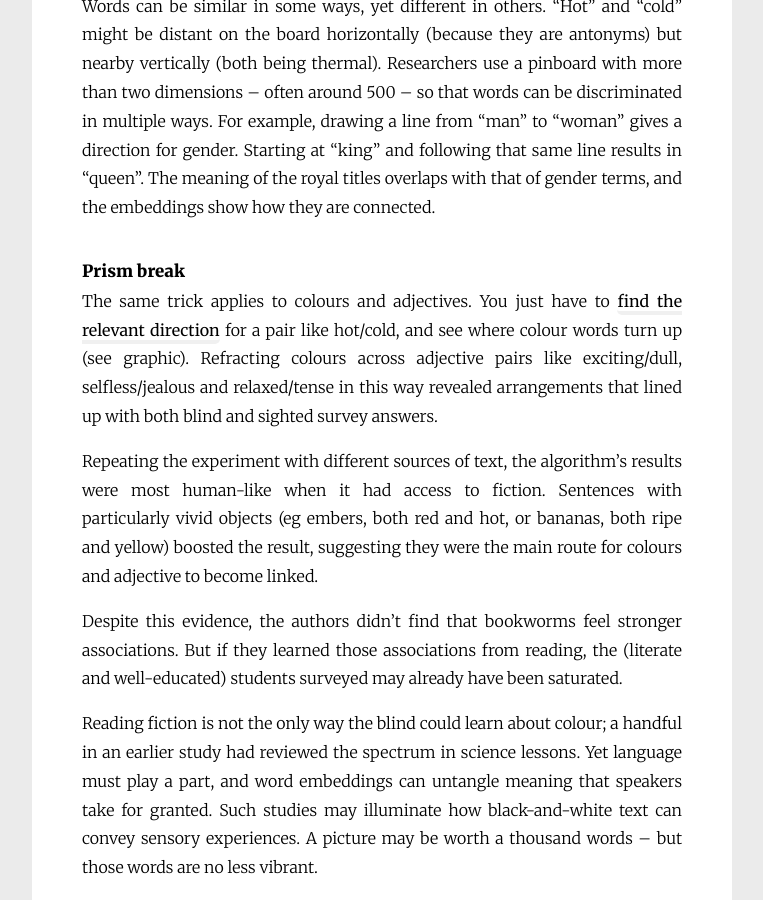
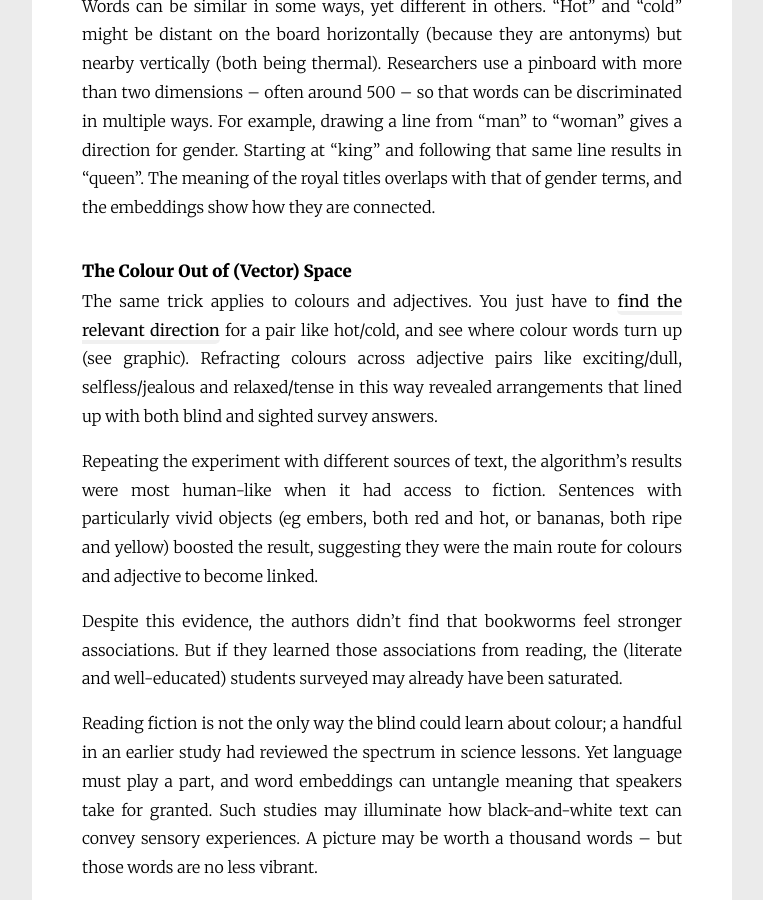
Before and after one commit to MikeInnes/mikeinnes.github.io, a Jekyll site: the page built from _posts/2021-03-23-colours.md, in a window 1280 px wide and 900 px high, scrolled down 1507 px. Shown: the whole window, without its empty margins (258-1021 px from the left). Built offline with Jekyll 4.4.1, drawn with Linux system fonts in a browser that asks for light colours.

Commit message:
better sub

```diff
--- a/_posts/2021-03-23-colours.md
+++ b/_posts/2021-03-23-colours.md
@@ -23,7 +23,7 @@ To see how computers can exploit this idea, imagine pinning thousands of words a
 
 Words can be similar in some ways, yet different in others. “Hot” and “cold” might be distant on the board horizontally (because they are antonyms) but nearby vertically (both being thermal). Researchers use a pinboard with more than two dimensions – often around 500 – so that words can be discriminated in multiple ways. For example, drawing a line from “man” to “woman” gives a direction for gender. Starting at “king” and following that same line results in “queen”. The meaning of the royal titles overlaps with that of gender terms, and the embeddings show how they are connected.
 
-## Prism break
+## The Colour Out of (Vector) Space
 
 The same trick applies to colours and adjectives. You just have to [find the relevant direction](https://arxiv.org/abs/1802.01241) for a pair like hot/cold, and see where colour words turn up (see graphic). Refracting colours across adjective pairs like exciting/dull, selfless/jealous and relaxed/tense in this way revealed arrangements that lined up with both blind and sighted survey answers.
 
```
